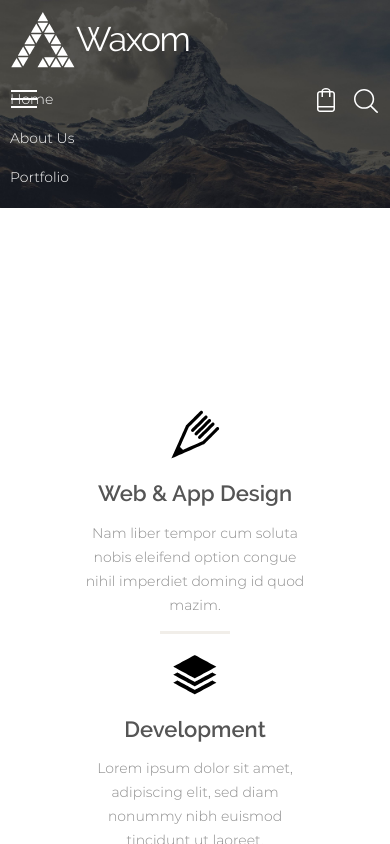
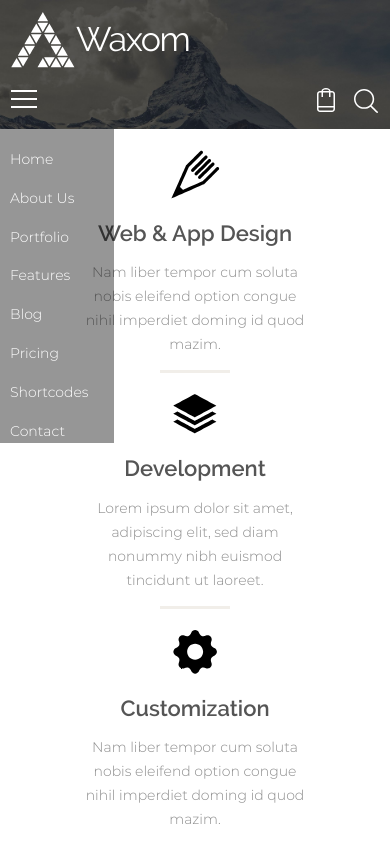
Before and after one commit to svetikfcz/test-template, a plain HTML site: page index.html in a window 390 px wide. Both pictures are taken after a click on the label 24 px from the left and 99 px from the top of the page. Shown: the top 844 px of the page. Drawn offline with Linux system fonts and the light colour scheme; files whose address does not match are found by name.

Commit message:
mobile menu

```diff
--- a/css/style.css
+++ b/css/style.css
@@ -111,12 +111,12 @@ body {
 
 .main-header-top {
     display: flex;
-    flex-wrap: wrap;
 }
 
 .main-header-menu-wrp {
     width: 100%;
     display: flex;
+    justify-content: flex-end;
 }
 
 label,
@@ -1387,10 +1387,11 @@ input[type="checkbox"]:checked ~ .main-header-menu {
     }
     .main-header {
         padding: 10px;
-        background-size: 100%;
+        background-size: cover;
     }
     .main-header-top {
         width: 100%;
+        flex-wrap: wrap;
     }
     .mobile-menu-button {
         display: flex;
@@ -1421,11 +1422,31 @@ input[type="checkbox"]:checked ~ .main-header-menu {
         content: '';
         top: 8px;
     }
+    input[type="checkbox"]:checked ~ .main-header-menu {
+       /*  height: auto; */
+        visibility: visible;
+
+    position: absolute;
+    height: 314px;
+    top: 129px;
+    left: 0px;
+    padding-left: 10px;
+    width: auto;
+    background-color: #00000069;
+    opacity: 1;
+    }
     .main-header-menu {
+        height: 0;
         visibility: hidden;
         margin: 0 auto;
-        width: 100%;
+       /* width: 100%; */
         flex-direction: column;
+
+
+    width: 0%;
+    transition: left 0.5s;
+    left: -115px;
+    opacity: 0;
     }
     .main-header-carusel {
         display: none;
```
